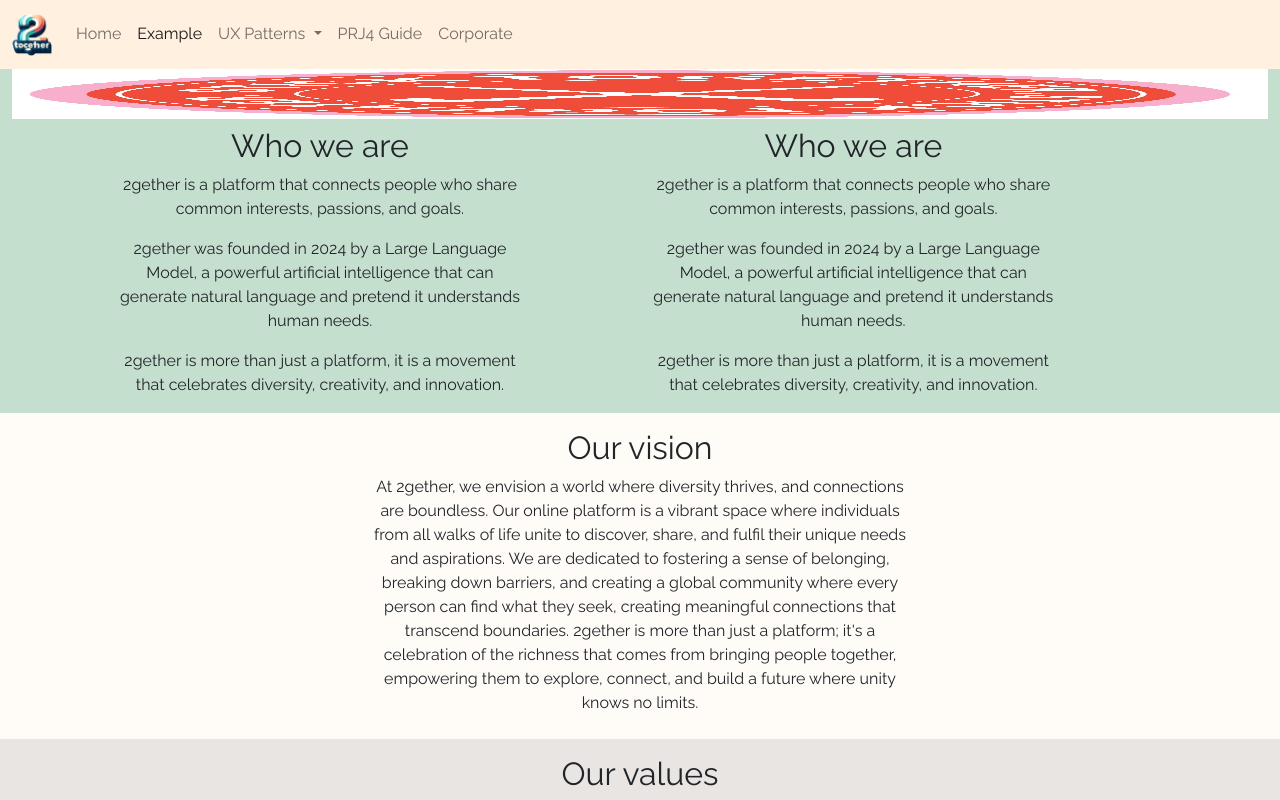
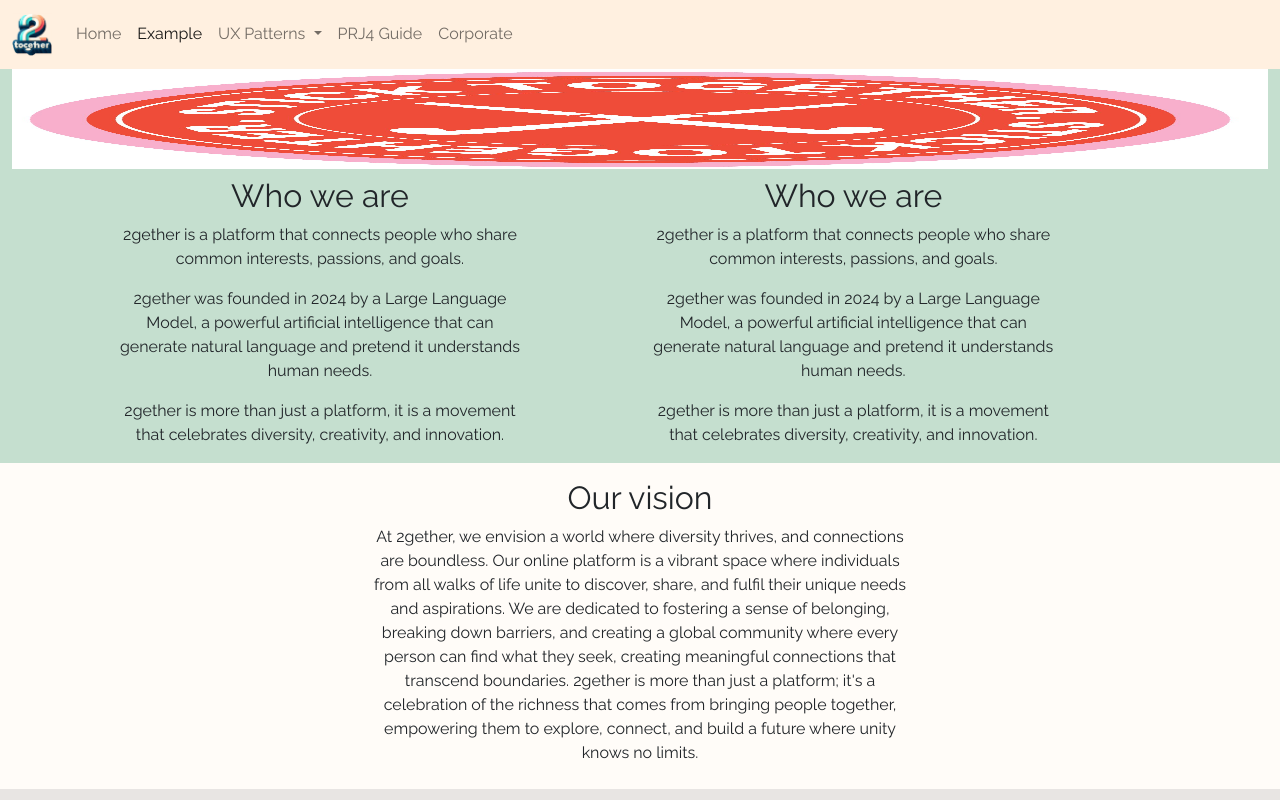
Before and after one commit to sticktogether-nl/sticktogethernl, a plain HTML site: page discover-our-story.html in a window 1280 px wide. Shown: the top 800 px of the page. Drawn offline with nearby package versions, Linux system fonts and the light colour scheme.

Commit message:
Update discover-our-story.html

```diff
--- a/discover-our-story.html
+++ b/discover-our-story.html
@@ -69,7 +69,7 @@
 
     <!-- The Who we are section -->
 
-        <img src="images/stick-together-logo.jpeg" alt="Brand Logo" height="50">
+        <img src="images/stick-together-logo.jpeg" alt="Brand Logo" width="50" height="100">
 
         <section class="col-lg-4 col-md-4 offset-xl-1 text-center">
           <h2 class="mt-2">Who we are</h2>
```
